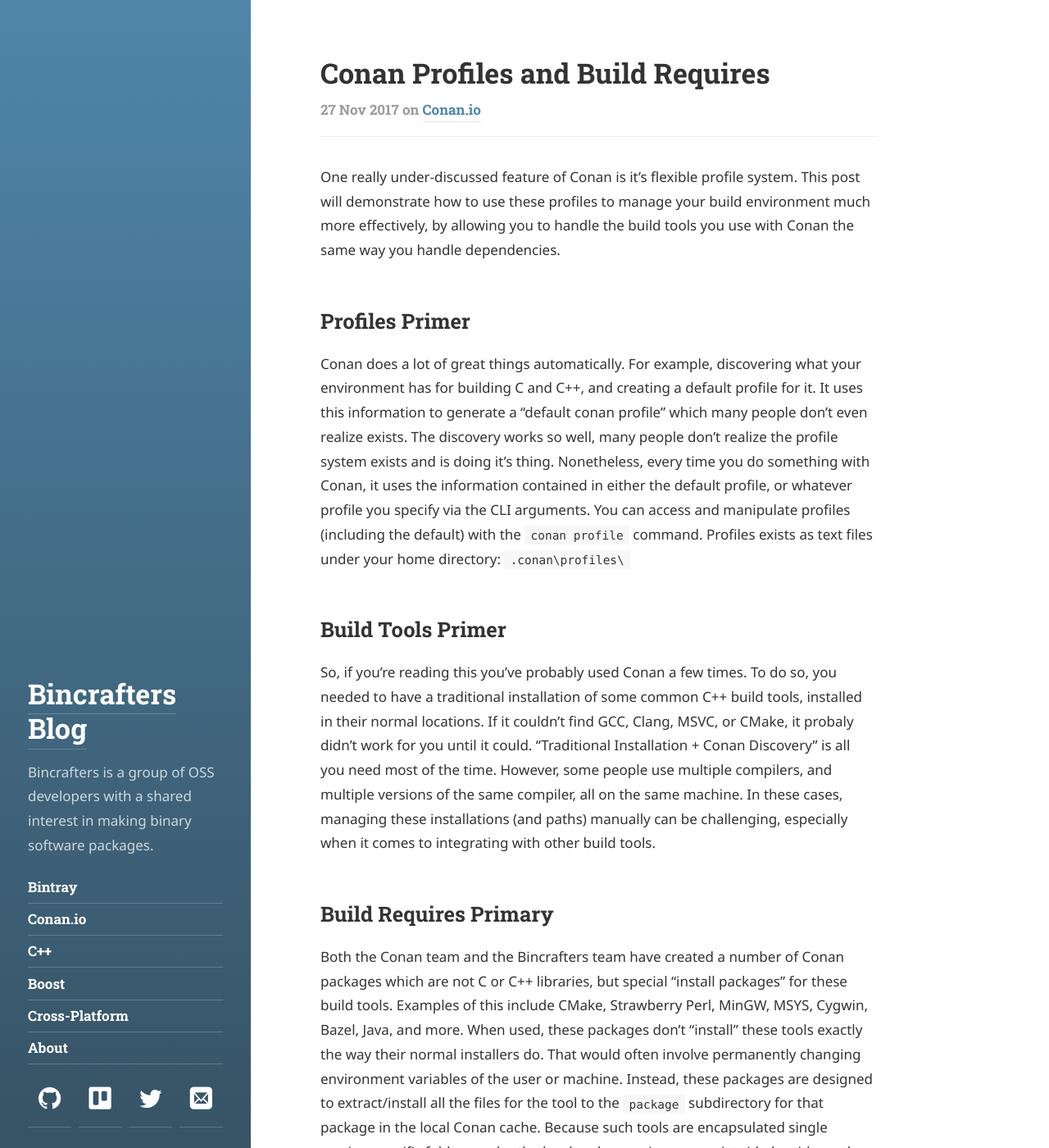
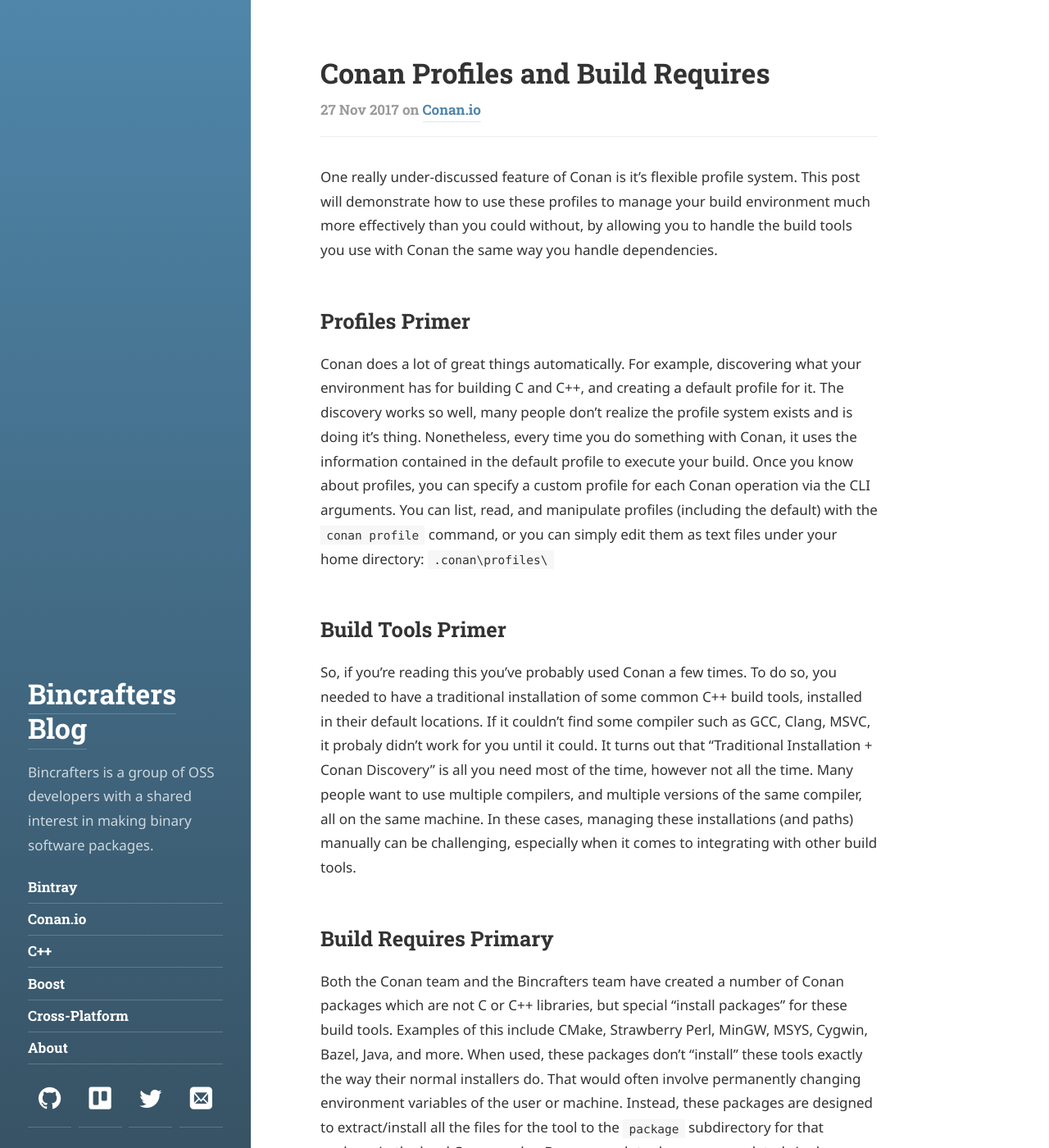
Before and after one commit to bincrafters/bincrafters.github.io, a Jekyll site: the page built from _posts/2017-11-27-Conan-Profiles-and-Build-Requires.md, in a window 1280 px wide and 1400 px high. Shown: the whole window at 82% size. Built offline with Jekyll 4.4.1, drawn with Linux system fonts in a browser that asks for light colours; some web fonts are replaced; some of the changed text lies outside the part shown.

Commit message:
improve profiles post

```diff
--- a/_posts/2017-11-27-Conan-Profiles-and-Build-Requires.md
+++ b/_posts/2017-11-27-Conan-Profiles-and-Build-Requires.md
@@ -4,16 +4,16 @@ title: 'Conan Profiles and Build Requires'
 tags: [Conan.io]
 ---
 
-One really under-discussed feature of Conan is it's flexible profile system. This post will demonstrate how to use these profiles to manage your build environment much more effectively, by allowing you to handle the build tools you use with Conan the same way you handle dependencies.
+One really under-discussed feature of Conan is it's flexible profile system. This post will demonstrate how to use these profiles to manage your build environment much more effectively than you could without, by allowing you to handle the build tools you use with Conan the same way you handle dependencies.
 
 ## Profiles Primer
-Conan does a lot of great things automatically.  For example, discovering what your environment has for building C and C++, and creating a default profile for it.  It uses this information to generate a "default conan profile" which many people don't even realize exists.  The discovery works so well, many people don't realize the profile system exists and is doing it's thing.  Nonetheless, every time you do something with Conan, it uses the information contained in either the default profile, or whatever profile you specify via the CLI arguments.  You can access and manipulate profiles (including the default) with the `conan profile` command.  Profiles exists as text files under your home directory: `.conan\profiles\`
+Conan does a lot of great things automatically.  For example, discovering what your environment has for building C and C++, and creating a default profile for it.  The discovery works so well, many people don't realize the profile system exists and is doing it's thing.  Nonetheless, every time you do something with Conan, it uses the information contained in the default profile to execute your build.  Once you know about profiles, you can specify a custom profile for each Conan operation via the CLI arguments.  You can list, read, and manipulate profiles (including the default) with the `conan profile` command, or you can simply edit them as text files under your home directory: `.conan\profiles\`
 
 ## Build Tools Primer
-So, if you're reading this you've probably used Conan a few times.  To do so, you needed to have a traditional installation of some common C++ build tools, installed in their normal locations.  If it couldn't find GCC, Clang, MSVC, or CMake, it probaly didn't work for you until it could.  "Traditional Installation + Conan Discovery" is all you need most of the time.  However, some people use multiple compilers, and multiple versions of the same compiler, all on the same machine.  In these cases, managing these installations (and paths) manually can be challenging, especially when it comes to integrating with other build tools.
+So, if you're reading this you've probably used Conan a few times.  To do so, you needed to have a traditional installation of some common C++ build tools, installed in their default locations.  If it couldn't find some compiler such as GCC, Clang, MSVC, it probaly didn't work for you until it could. It turns out that "Traditional Installation + Conan Discovery" is all you need most of the time, however not all the time.  Many people want to use multiple compilers, and multiple versions of the same compiler, all on the same machine.  In these cases, managing these installations (and paths) manually can be challenging, especially when it comes to integrating with other build tools.
 
 ## Build Requires Primary
-Both the Conan team and the Bincrafters team have created a number of Conan packages which are not C or C++ libraries, but special "install packages" for these build tools. Examples of this include CMake, Strawberry Perl, MinGW, MSYS, Cygwin, Bazel, Java, and more. When used, these packages don't "install" these tools exactly the way their normal installers do.  That would often involve permanently changing environment variables of the user or machine.  Instead, these packages are designed to extract/install all the files for the tool to the `package` subdirectory for that package in the local Conan cache.  Because such tools are encapsulated single version-specific folders under the local cache, versions can exist side-by-side on the same machine without conflict.  Upon every execution of Conan, all the relevant environment variables and paths from these `build_requires` (for example `JAVA_HOME` or `MSYS_ROOT`) become set and available , but only for the scope of the current Conan operation. That is the key to the flexibility of this feature.
+Both the Conan team and the Bincrafters team have created a number of Conan packages which are not C or C++ libraries, but special "install packages" for these build tools. Examples of this include CMake, Strawberry Perl, MinGW, MSYS, Cygwin, Bazel, Java, and more. When used, these packages don't "install" these tools exactly the way their normal installers do.  That would often involve permanently changing environment variables of the user or machine.  Instead, these packages are designed to extract/install all the files for the tool to the `package` subdirectory for that package in the local Conan cache.  Because such tools are encapsulated single version-specific folders under the local cache, versions can exist side-by-side on the same machine without conflict.  Upon every execution of Conan, all the relevant environment variables and paths from these `build_requires` (for example `JAVA_HOME` or `MSYS_ROOT`) become set and available to Conan, but only for the scope of the current Conan operation. That is the key to the flexibility of this feature.
 
 ## Profile + Build Requires
 So, the magic here is that Conan profiles have a dedicated `build_requires` field of their own (independent of any recipe).  With this, Conan users can specify packages that get injected as `build_requires` for the current Conan operation (typicall `conan install ...`).  So, this lets the user choose between different versions of CMake, MinGW, or Java from one Conan operation to the next.  Equally important, **it doesn't require the users machine to have these tools pre-installed.**  **Conan automatically downloads and installs the tools as needed by virtue of it's normal package download functionality.**
```
